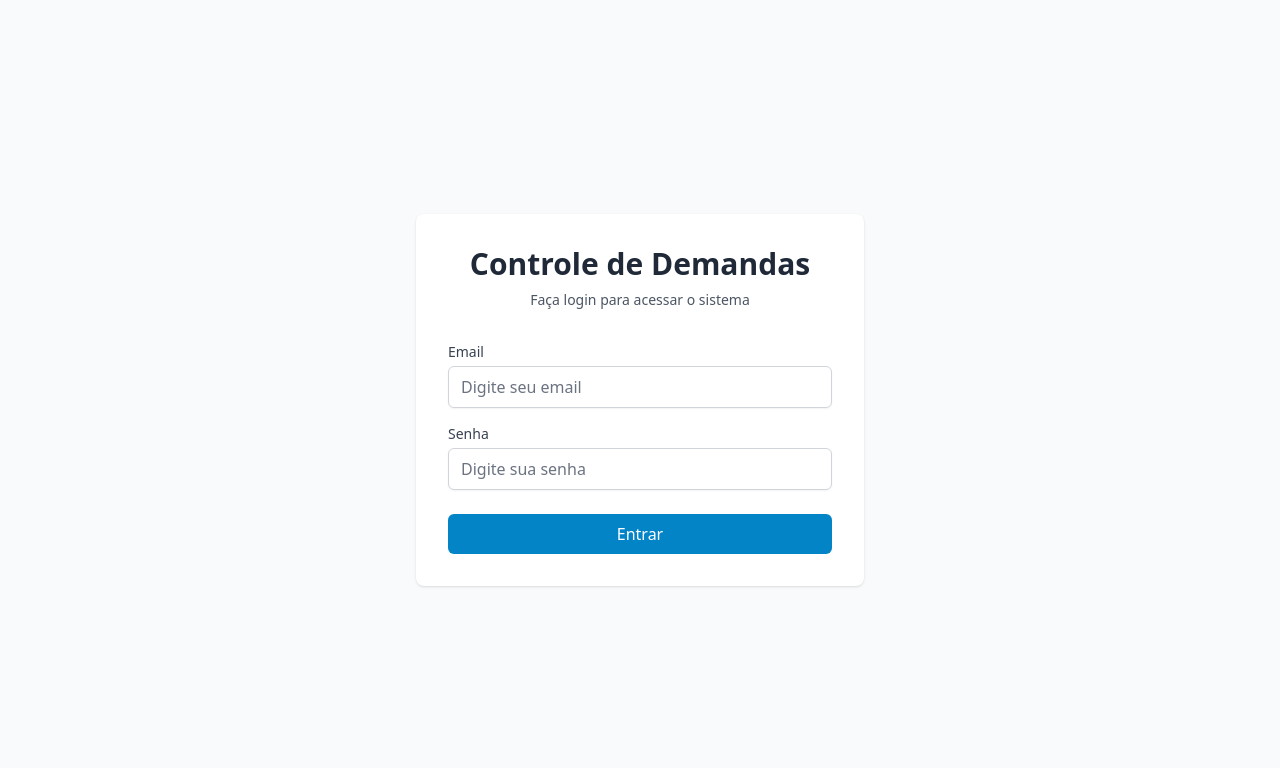
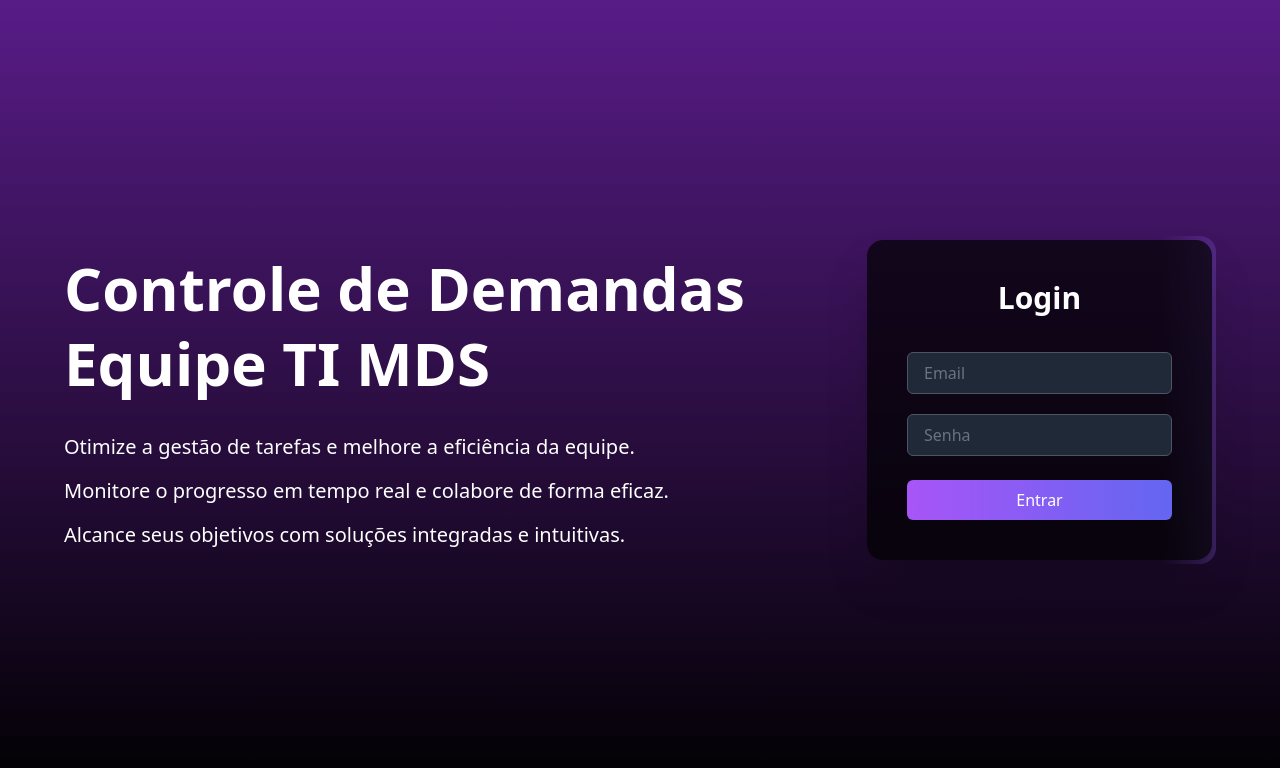
Before and after one commit to DevLucasFontoura/Sistema_de_Demandas_SISEC, a React (Vite) app: page /login in a window 1280 px wide. Shown: the top 768 px of the page. Built offline with nearby package versions, Linux system fonts and the light colour scheme.

Commit message:
90% da tela de login

```diff
--- a/src/pages/Login.tsx
+++ b/src/pages/Login.tsx
@@ -1,6 +1,7 @@
 import { useState } from 'react'
 import { useNavigate } from 'react-router-dom'
 import toast from 'react-hot-toast'
+import '../utils/Login.css'
 
 function Login() {
   const navigate = useNavigate()
@@ -14,52 +15,58 @@ function Login() {
   }
 
   return (
-    <div className="min-h-screen flex items-center justify-center bg-gray-50">
-      <div className="max-w-md w-full space-y-8 p-8 bg-white rounded-lg shadow">
-        <div>
-          <h2 className="text-center text-3xl font-bold text-gray-800">
-            Controle de Demandas
+    <div className="min-h-screen flex items-center justify-center bg-gradient-to-b from-purple-900 to-black p-8">
+      <div className="max-w-6xl w-full flex items-center justify-between">
+
+        {/* Explicação do Sistema */}
+        <div className="text-white mr-8">
+          <h2 className="text-6xl font-extrabold mb-8 leading-tight">
+            Controle de Demandas<br />Equipe TI MDS
           </h2>
-          <p className="mt-2 text-center text-sm text-gray-600">
-            Faça login para acessar o sistema
-          </p>
+          <ul className="space-y-4 text-xl">
+            <li>Otimize a gestão de tarefas e melhore a eficiência da equipe.</li>
+            <li>Monitore o progresso em tempo real e colabore de forma eficaz.</li>
+            <li>Alcance seus objetivos com soluções integradas e intuitivas.</li>
+          </ul>
         </div>
 
-        <form className="mt-8 space-y-6" onSubmit={handleSubmit}>
+        {/* Formulário de Login */}
+        <div className="relative animate-dot-border rounded-2xl">
+          <div className="bg-black bg-opacity-70 p-10 rounded-2xl shadow-2xl max-w-md w-full">
+            <h2 className="text-center text-3xl font-bold text-white mb-8">
+              Login
+            </h2>
+            <form className="space-y-6" onSubmit={handleSubmit}>
               <div className="space-y-4">
                 <div>
-              <label htmlFor="email" className="block text-sm font-medium text-gray-700">
-                Email
-              </label>
                   <input
                     id="email"
                     type="email"
-                className="input mt-1"
+                    className="mt-1 w-full px-4 py-2 bg-gray-800 text-white border border-gray-600 rounded-md focus:outline-none focus:ring-2 focus:ring-purple-500"
                     value={email}
                     onChange={(e) => setEmail(e.target.value)}
-                placeholder="Digite seu email"
+                    placeholder="Email"
                   />
                 </div>
 
                 <div>
-              <label htmlFor="password" className="block text-sm font-medium text-gray-700">
-                Senha
-              </label>
                   <input
                     id="password"
                     type="password"
-                className="input mt-1"
+                    className="mt-1 w-full px-4 py-2 bg-gray-800 text-white border border-gray-600 rounded-md focus:outline-none focus:ring-2 focus:ring-purple-500"
                     value={password}
                     onChange={(e) => setPassword(e.target.value)}
-                placeholder="Digite sua senha"
+                    placeholder="Senha"
                   />
                 </div>
               </div>
 
-          <button type="submit" className="btn btn-primary w-full">
+              <button type="submit" className="w-full py-2 bg-gradient-to-r from-purple-500 to-indigo-500 text-white rounded-md hover:from-purple-600 hover:to-indigo-600 transition-colors">
                 Entrar
               </button>
             </form>
+          </div>
+        </div>
       </div>
     </div>
   )
--- /dev/null
+++ b/src/utils/Login.css
@@ -0,0 +1,16 @@
+@keyframes dot-border {
+  0% {
+    background-position: 0% 50%;
+  }
+  100% {
+    background-position: 200% 50%;
+  }
+}
+
+.animate-dot-border {
+  background: linear-gradient(270deg, transparent, transparent, rgba(128, 90, 213, 1), transparent, transparent);
+  background-size: 200% 200%;
+  animation: dot-border 3s linear infinite;
+  border-radius: 1rem;
+  padding: 4px; /* Ajuste para criar a borda */
+}
```
Lines whose indentation alone changed are shown as unchanged.
